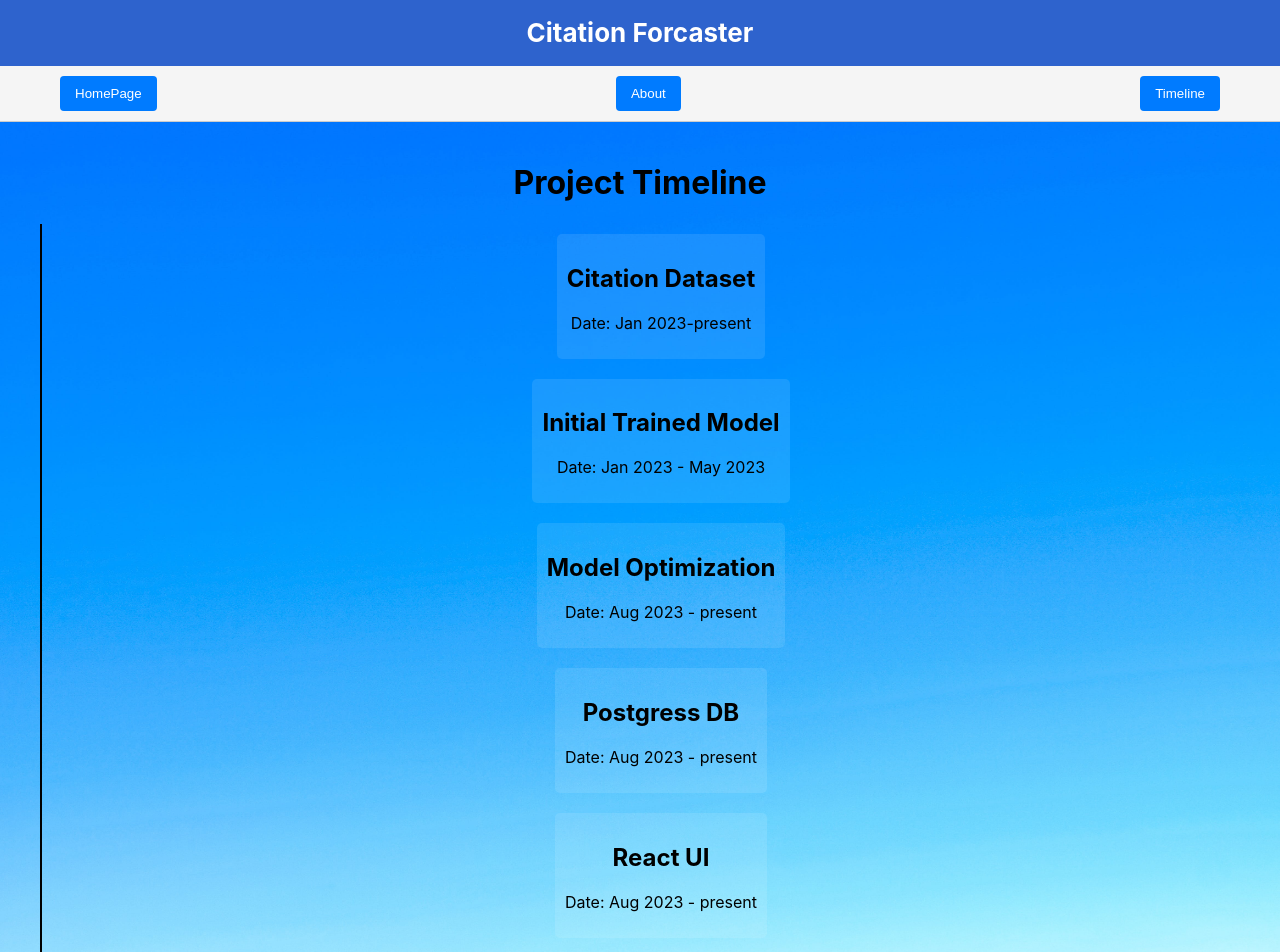
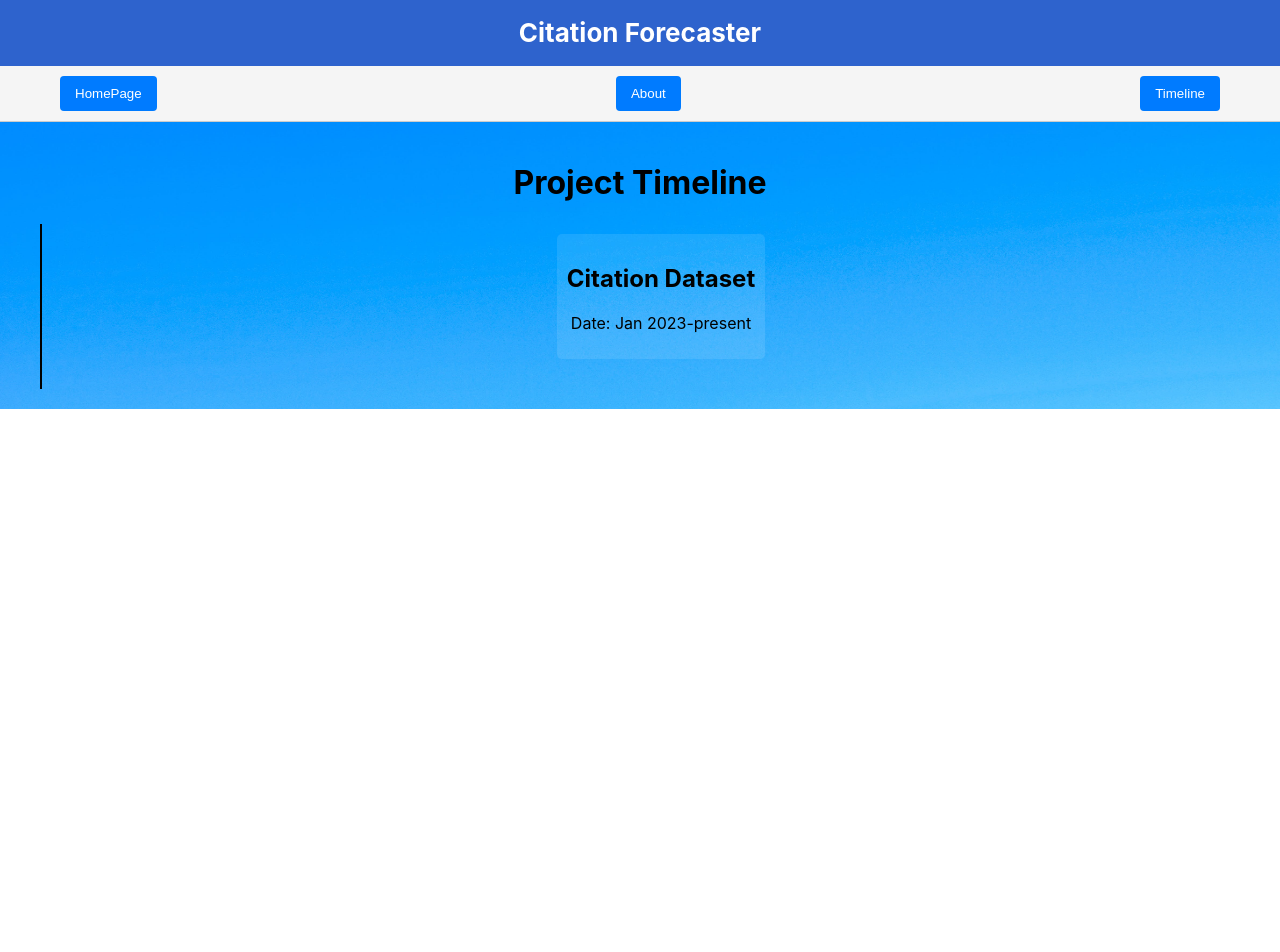
Before and after one commit to danielkopp4/Citation-Forecaster, a React (Create React App) app in the folder webApp/prediction_ui/: page /timeline in a window 1280 px wide. Shown: the top 952 px of the page. After the commit the page ends 800 px from the top, so only its background shows below. Built offline with nearby package versions, Linux system fonts and the light colour scheme.

Commit message:
added remaining comments

```diff
--- a/webApp/prediction_ui/src/componenets/AboutPage.js
+++ b/webApp/prediction_ui/src/componenets/AboutPage.js
@@ -1,23 +1,39 @@
 import React from 'react';
 import './AboutPage.css';
 
+/**
+ * AboutPage component that provides information about the project.
+ * It includes details on the project's purpose, dataset sources, and instructions on how to download the project code.
+ */
 function AboutPage() {
   return (
     <div>
+      <div className="about-container">
+        {/* Heading for the about page */}
+        <h1>About Our Project</h1>
 
-        <div className="about-container">
-        <h1>About Our Project</h1>
+        {/* Brief description of the project */}
         <p>"ReadMe"</p>
+
+        {/* Detailed information about the project */}
         <ul>
-        This project analyzes publications to predict the number of citations of a publication. This work introduces a dataset that contains the publications from the [arxiv dataset](https://www.kaggle.com/datasets/Cornell-University/arxiv) and combines it with the citation count from the [cross ref API](https://www.crossref.org/services/cited-by/). The download script merges these two sources to get a novel dataset that can be used to determine relationships in acedemic citations.
+          This project analyzes publications to predict the number of citations of a publication.
+          This work introduces a dataset that contains the publications from the
+          <a href="https://www.kaggle.com/datasets/Cornell-University/arxiv">arxiv dataset</a> and combines it with the
+          citation count from the <a href="https://www.crossref.org/services/cited-by/">cross ref API</a>.
+          The download script merges these two sources to get a novel dataset that can be used to determine relationships in academic citations.
 
-    The citation count has alreay been downloaded and included in the data folder as it requires muliple days to download the full count for all 1.7 million publications. The download was run April 2023. To update the citation count simple delete the `complete.data` file and see the downloading section to see how to redownload the data.
+          The citation count has already been downloaded and included in the data folder as it requires multiple days to download the full count for all 1.7 million publications.
+          The download was run April 2023. To update the citation count simply delete the `complete.data` file and see the downloading section to see how to redownload the data.
 
-    <p>To download the code run `git clone git@github.com:danielkopp4/citation_prediction.git` or `git clone https://github.com/danielkopp4/citation_prediction.git` for HTTP.</p>
+          {/* Instructions for downloading the project code */}
+          <p>To download the code run `git clone git@github.com:danielkopp4/citation_prediction.git`
+          or `git clone https://github.com/danielkopp4/citation_prediction.git` for HTTP.</p>
         </ul>
-        </div>
+      </div>
     </div>
   );
 }
 
+// Exporting AboutPage component
 export default AboutPage;
--- a/webApp/prediction_ui/src/componenets/NavBar.js
+++ b/webApp/prediction_ui/src/componenets/NavBar.js
@@ -1,24 +1,30 @@
 import React from 'react';
 import { useNavigate } from "react-router-dom";
 
-const NavBar= () =>{
+const NavBar = () => {
+  // Initialize the navigate function from React Router DOM
   const navigate = useNavigate();
 
+  // Function to navigate to the '/about' page
   const gotoAbout = () => {
     navigate('/about');
   };
 
+  // Function to navigate to the home page ('/')
   const gotoHome = () => {
     navigate('/');
   };
+
+  // Function to navigate to the '/timeline' page
   const goToTimeline = () => {
     navigate('/timeline');
   };
+
   return (
     <div>
-
-        <div className='App-header'><h1>Citation Forcaster</h1></div>
+      <div className='App-header'><h1>Citation Forecaster</h1></div>
       <div className="navbar">
+        {/* Buttons for navigation */}
         <button onClick={gotoHome}>HomePage</button>
         <button onClick={gotoAbout}>About</button>
         <button onClick={goToTimeline}>Timeline</button>
@@ -26,4 +32,5 @@ const NavBar= () =>{
     </div>
   );
 }
-export default NavBar;
+
+export default NavBar; // Exporting the NavBar component
--- a/webApp/prediction_ui/src/componenets/TimelinePage.js
+++ b/webApp/prediction_ui/src/componenets/TimelinePage.js
@@ -1,49 +1,25 @@
 import React from 'react';
-import './TimelinePage.css';
+import './TimelinePage.css'; // Imports a CSS file for styling
 
 function TimelinePage() {
   return (
     <div>
-
       <div className="timeline-container">
-        <h1>Project Timeline</h1>
+        <h1>Project Timeline</h1> {/* Renders the title of the timeline page */}
         <div className="timeline">
           {/* Timeline events */}
           <div className="timeline-event">
             <div className="event-content">
-              <h2>Citation Dataset</h2>
-              <p>Date: Jan 2023-present</p>
+              <h2>Citation Dataset</h2> {/* Event title */}
+              <p>Date: Jan 2023-present</p> {/* Event date */}
               {/*<p>Description of event 1...</p>*/}
             </div>
           </div>
-          <div className="timeline-event">
-            <div className="event-content">
-              <h2>Initial Trained Model</h2>
-              <p>Date: Jan 2023 - May 2023</p>
-            </div>
-          </div>
-          <div className="timeline-event">
-            <div className="event-content">
-              <h2>Model Optimization</h2>
-              <p>Date: Aug 2023 - present</p>
-            </div>
-          </div>
-          <div className="timeline-event">
-            <div className="event-content">
-              <h2>Postgress DB</h2>
-              <p>Date: Aug 2023 - present</p>
-            </div>
-          </div>
-          <div className="timeline-event">
-            <div className="event-content">
-              <h2>React UI</h2>
-              <p>Date: Aug 2023 - present</p>
-            </div>
-          </div>
+          {/* Several more timeline events follow with similar structures */}
         </div>
       </div>
     </div>
   );
 }
 
-export default TimelinePage;
+export default TimelinePage; // Exporting the TimelinePage component
```
Also changed, not shown: 2 other files (tests, documents, lock files or other folders). Lines whose indentation alone changed are shown as unchanged.
